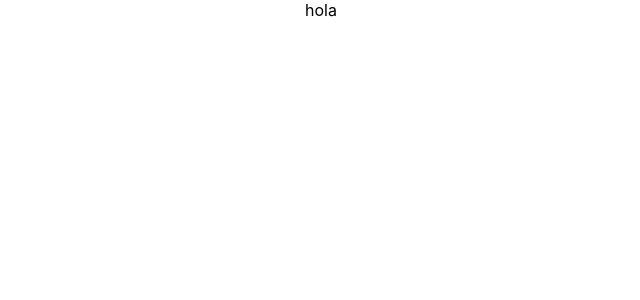
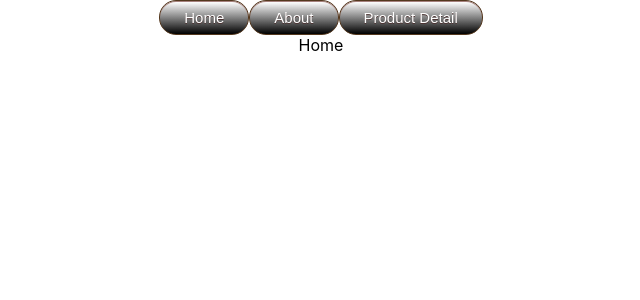
Before and after one commit to andrewsolutions81/assesment-frontend-ab, a React (Create React App) app: page / in a window 1280 px wide. Shown: the top 300 px of the page, without its empty margins (319-959 px from the left). Built offline with nearby package versions, Linux system fonts and the light colour scheme.

Commit message:
feat router create menu bar

```diff
--- a/package.json
+++ b/package.json
@@ -8,6 +8,7 @@
     "@testing-library/user-event": "^13.5.0",
     "react": "^18.2.0",
     "react-dom": "^18.2.0",
+    "react-router-dom": "^6.3.0",
     "react-scripts": "5.0.1",
     "web-vitals": "^2.1.4"
   },
@@ -34,5 +35,8 @@
       "last 1 firefox version",
       "last 1 safari version"
     ]
+  },
+  "devDependencies": {
+    "eslint": "^8.20.0"
   }
 }
--- a/src/App.js
+++ b/src/App.js
@@ -1,9 +1,21 @@
 import './App.css';
+import { BrowserRouter, Routes, Route } from 'react-router-dom'
+import Menu from './components/Menu';
+import Home from './pages/Home';
+import About from './pages/About';
+import ProductDetail from './pages/ProductDetail';
 
 function App() {
   return (
     <div className="App">
-      <div>hola</div>
+      <BrowserRouter>
+        <Menu />
+        <Routes>
+          <Route path='/' element={<Home />} />
+          <Route path='' element={<About />} />
+          <Route path='' element={<ProductDetail />} />
+        </Routes>
+  </BrowserRouter>
     </div>
   );
 }
--- /dev/null
+++ b/src/components/Menu/index.jsx
@@ -0,0 +1,23 @@
+import React from "react";
+import {Link} from 'react-router-dom'
+import "./styles.css"
+
+function Menu() {
+  return(
+    <div className="menu">
+      <div className="menu-container">
+      <Link to="//src/pages/Home.jsx">
+        <button className="menu-button">Home</button>
+      </Link>
+      <Link to="//src/pages/About.jsx">
+        <button className="menu-button">About</button>
+      </Link>
+      <Link to="//src/pages/About.jsx">
+        <button className="menu-button">Product Detail</button>
+      </Link>
+      </div>
+    </div>
+  )
+}
+
+export default Menu
--- /dev/null
+++ b/src/components/Menu/styles.css
@@ -0,0 +1,29 @@
+.menu-container{
+  display: flexbox;
+  justify-content:space-evenly;
+}
+.menu-button {
+	box-shadow:inset 0px 1px 0px 0px #a6827e;
+	background:linear-gradient(to bottom, #fafafa 5%, #000000 100%);
+	background-color:#fafafa;
+	border-radius:17px;
+	border:1px solid #54381e;
+	display:inline-block;
+	cursor:pointer;
+	color:#ffffff;
+	font-family:Arial;
+	font-size:15px;
+	padding:8px 24px;
+	text-decoration:none;
+	text-shadow:0px 1px 0px #4d3534;
+}
+
+.menu-button:hover {
+	background:linear-gradient(to bottom, #000000 5%, #fafafa 100%);
+	background-color:#000000;
+}
+
+.menu-button:active {
+	position:relative;
+	top:1px;
+}
--- /dev/null
+++ b/src/pages/About.jsx
@@ -0,0 +1,11 @@
+import React from "react";
+
+function About() {
+  return (
+    <div>
+      About
+    </div>
+  )
+}
+
+export default About
--- /dev/null
+++ b/src/pages/Home.jsx
@@ -0,0 +1,11 @@
+import React from 'react'
+
+function Home() {
+  return (
+      <div>
+        Home
+      </div>
+  )
+}
+
+export default Home
--- /dev/null
+++ b/src/pages/ProductDetail.jsx
@@ -0,0 +1,11 @@
+import React from "react";
+
+function ProductDetail() {
+  return (
+    <div>
+      ProductDetail
+    </div>
+  )
+}
+
+export default ProductDetail
```
Also changed, not shown: 1 other file (tests, documents, lock files or other folders).
